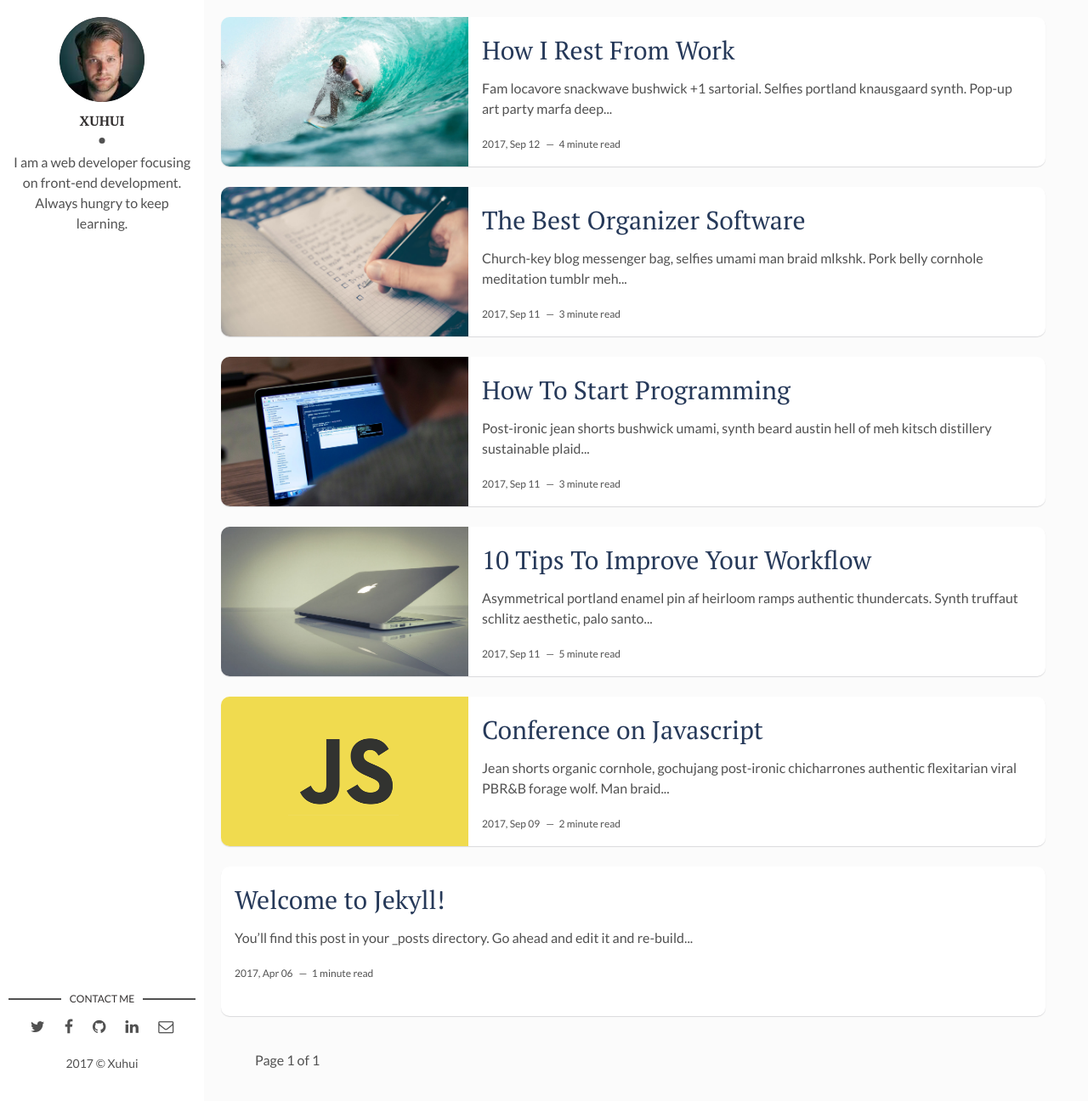
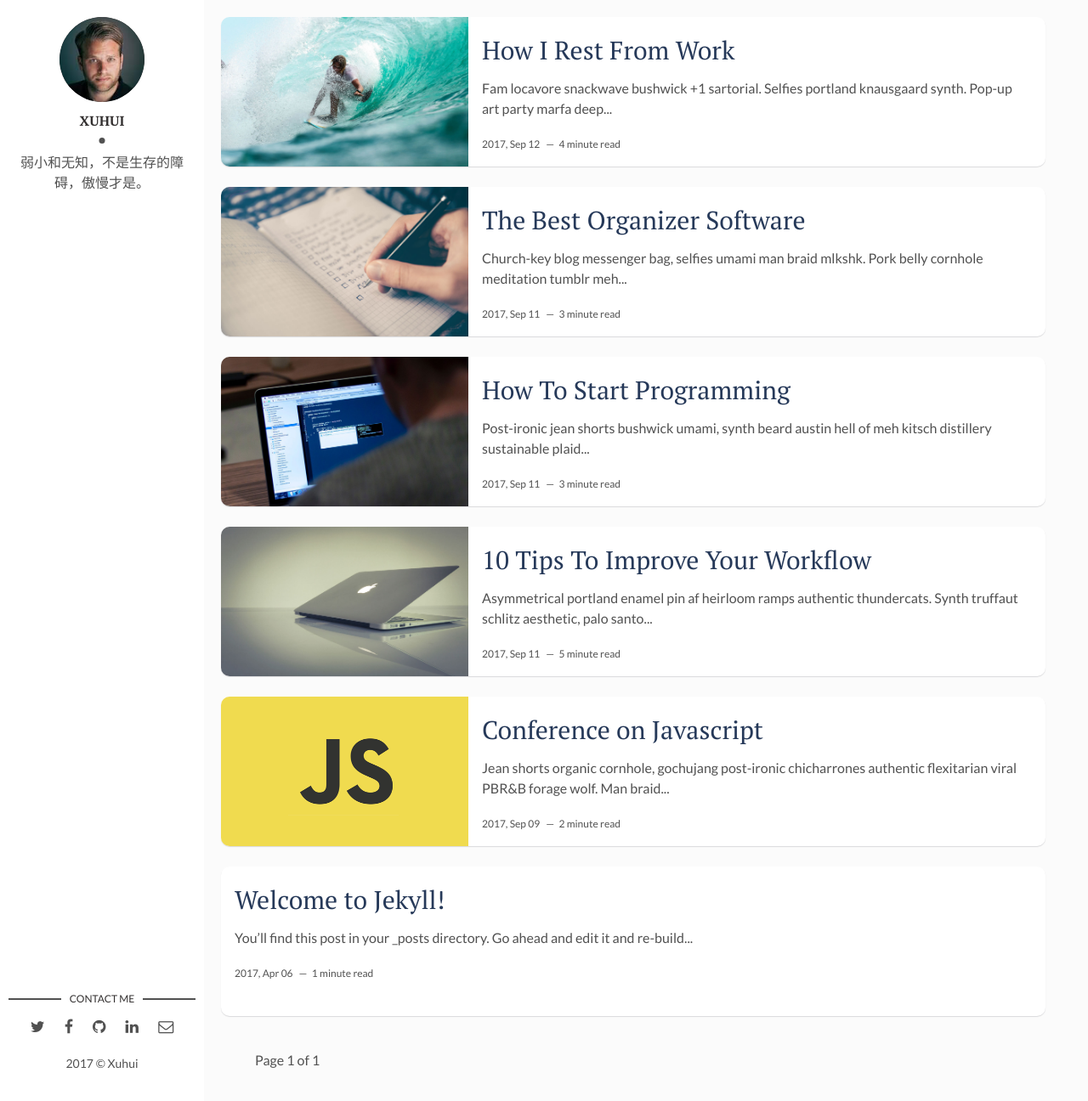
Before and after one commit to xuhuigithub/xuhuigithub.github.io, a Jekyll site: the page built from index.html, in a window 1280 px wide and 1296 px high. Shown: the whole window at 85% size. Built offline with Jekyll 4.4.1, drawn with Linux system fonts in a browser that asks for light colours; the list of posts is cut into pages by our own code.

Commit message:
更新了配置文件

```diff
--- a/_config.yml
+++ b/_config.yml
@@ -10,12 +10,12 @@ url: "https://xuhuigithub.github.io" # the base hostname & protocol for your sit
 # Author Settings
 author: Xuhui # add your name
 author-img: david-freeman.jpg # add your photo
-about-author: I am a web developer focusing on front-end development. Always hungry to keep learning. # add description
+about-author: 弱小和无知，不是生存的障碍，傲慢才是。 # add description
 twitter: # add your Twitter handle
 facebook: # add your Facebook handle
-github: artemsheludko # add your Github handle
+github: xuhuigithub # add your Github handle
 linkedin: # add your Linkedin handle
-email: 1498472791@qq.com# add your Email address
+email: 1498472791@qq.com # add your Email address
 
 # Disqus
 discus-identifier: # add your discus identifier
```
